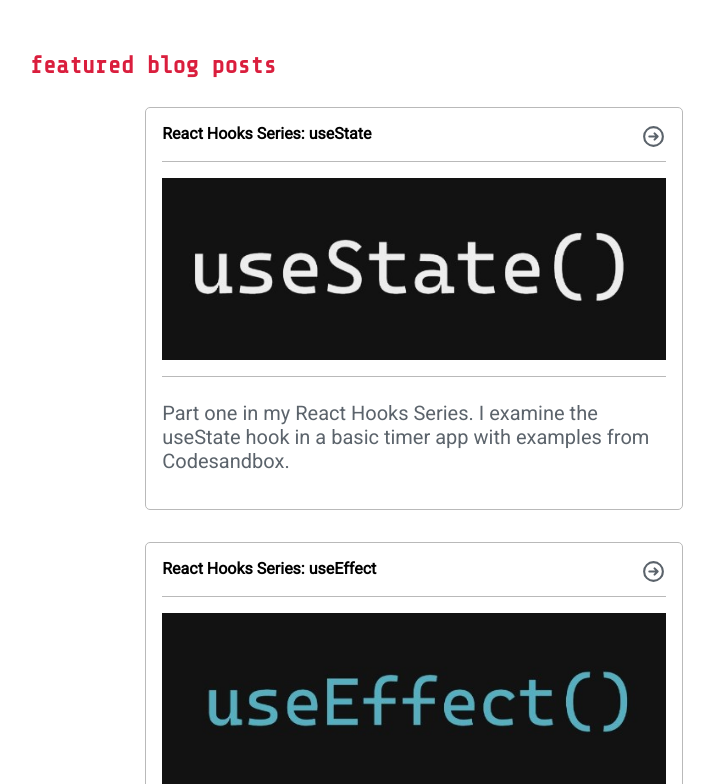
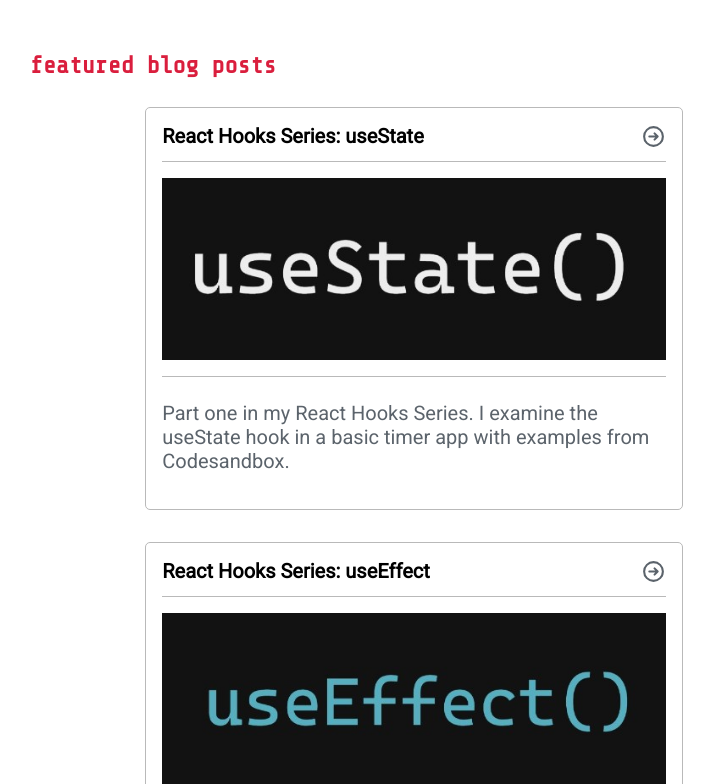
Before and after one commit to jamesncox/portfolio-v2, a React (Create React App) app: page / in a window 1536 px wide. Shown: the part 3580-4364 px from the top of the page, without its empty margins (354-1068 px from the left). Built offline with nearby package versions, Linux system fonts and the light colour scheme.

Commit message:
Add .blog-title font-size: 1.25rem to 1300px

```diff
--- a/src/stylesheets/Responsive.css
+++ b/src/stylesheets/Responsive.css
@@ -191,4 +191,8 @@
   .project-subtitle {
     font-size: 1.25rem;
   }
+
+  .blog-title {
+    font-size: 1.25rem;
+  }
 }
```
